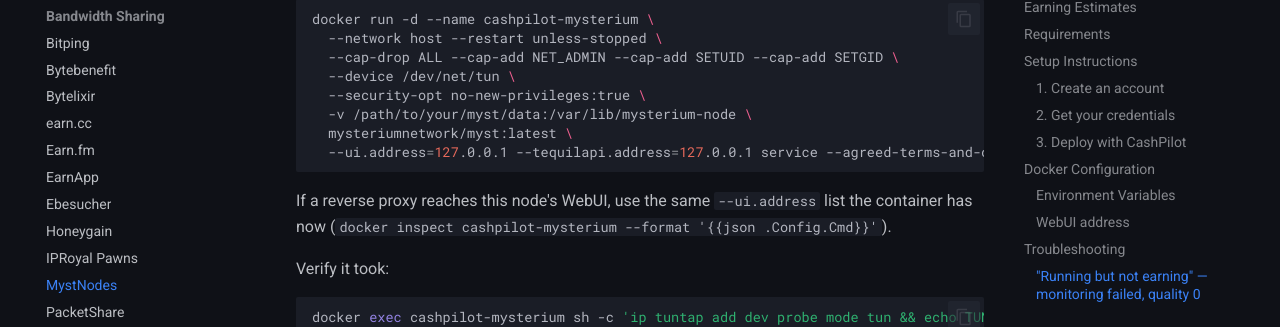
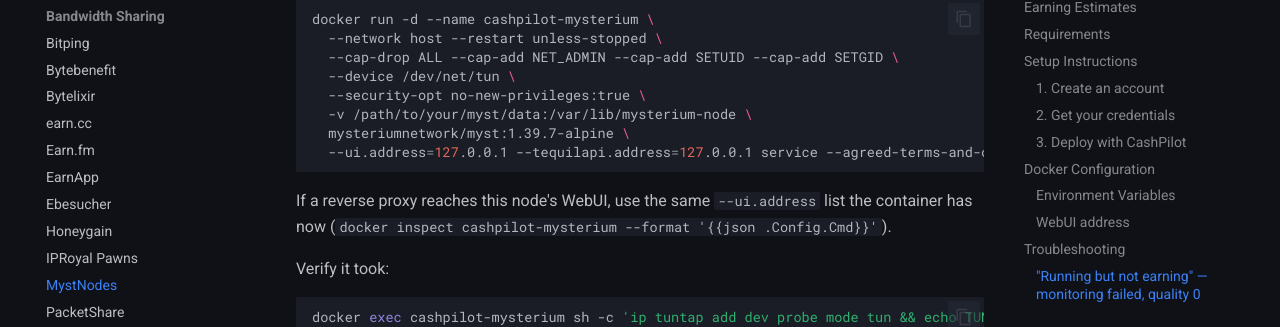
Before and after one commit to GeiserX/CashPilot, an MkDocs documentation site: the page built from docs/guides/mysterium.md, in a window 1280 px wide and 900 px high, scrolled down 4484 px. Shown: the part 136-463 px from the top of the window. Built offline with MkDocs 1.6.1 and Material for MkDocs 9.7.7, drawn with Linux system fonts in a browser that asks for light colours; comment, search, counter and statistics services are not loaded.

Commit message:
docs(mysterium): pin the manual docker run to myst 1.39.7-alpine
The guide pulled mysteriumnetwork/myst:latest; 1.39.7-alpine is the build latest points at today.

````diff
--- a/docs/guides/mysterium.md
+++ b/docs/guides/mysterium.md
@@ -174,7 +174,7 @@
   --device /dev/net/tun \
   --security-opt no-new-privileges:true \
   -v /path/to/your/myst/data:/var/lib/mysterium-node \
-  mysteriumnetwork/myst:latest \
+  mysteriumnetwork/myst:1.39.7-alpine \
   --ui.address=127.0.0.1 --tequilapi.address=127.0.0.1 service --agreed-terms-and-conditions
 ```
 
````
